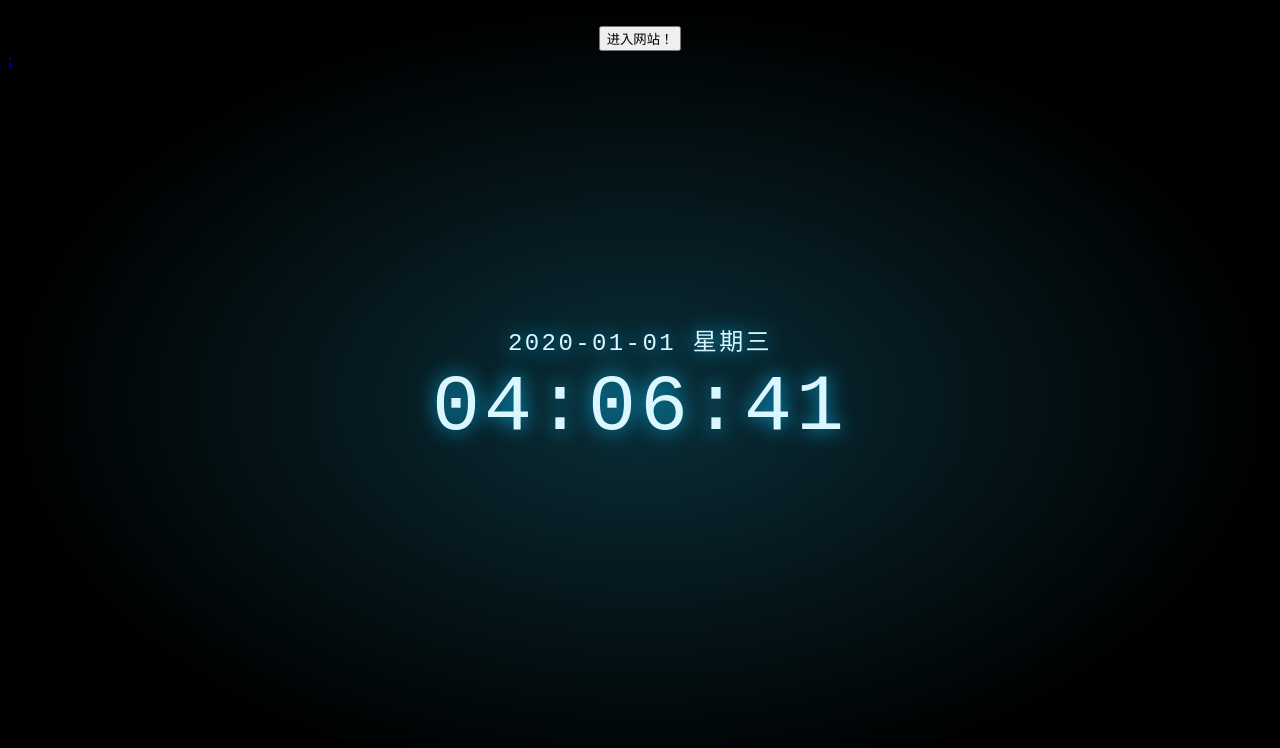
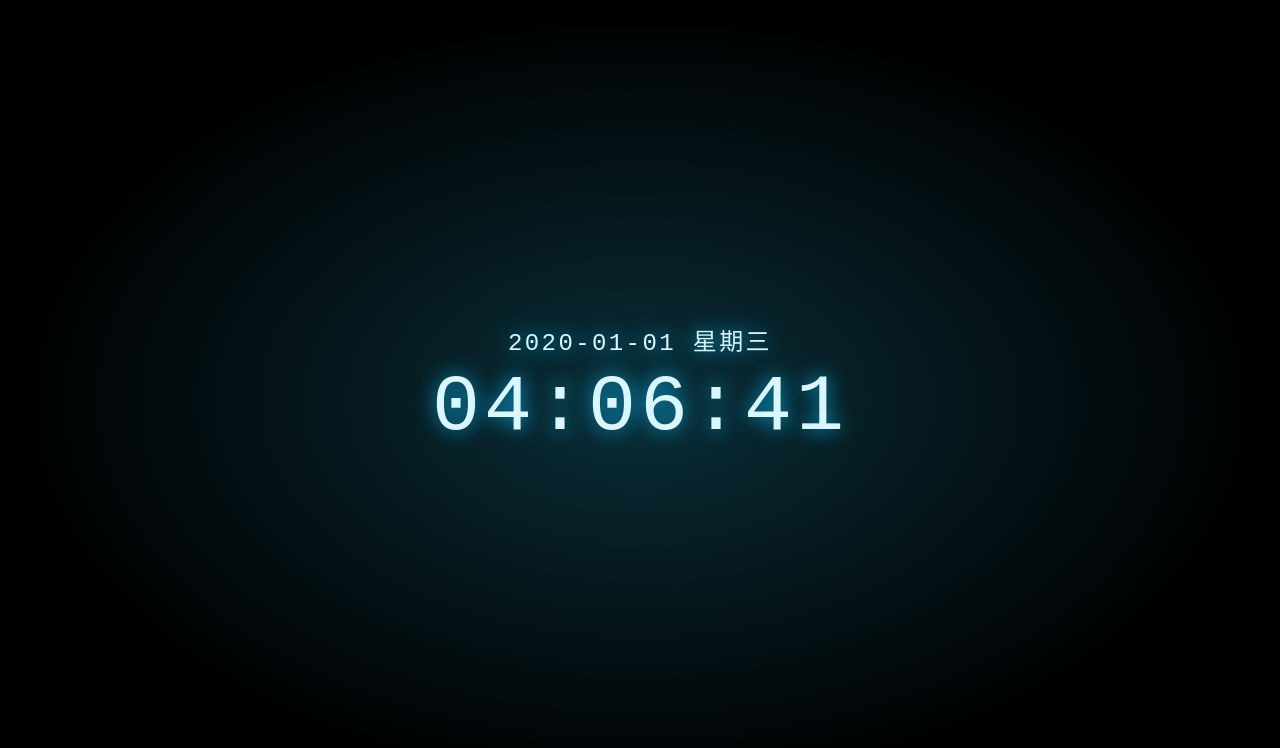
Before and after one commit to chenpi137/chenpigamehome, a plain HTML site: page index.html in a window 1280 px wide. Drawn offline with Linux system fonts and the light colour scheme.

Commit message:
Update index.html

```diff
--- a/index.html
+++ b/index.html
@@ -107,5 +107,3 @@ function zeroPadding(num, digit) {
 </body>
 </html>
 <br>
-<a href="https://shl17344533992.github.io/home/">
-    <center><button>进入网站！</button></center>;
```
